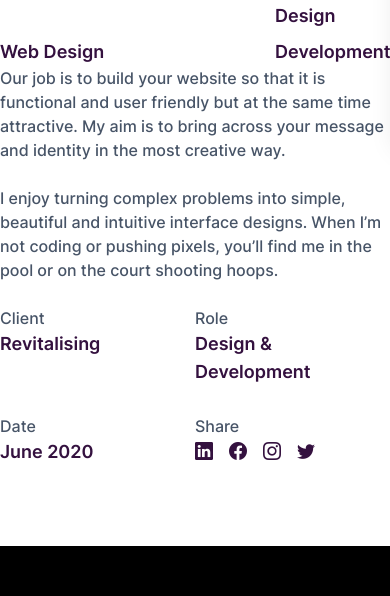
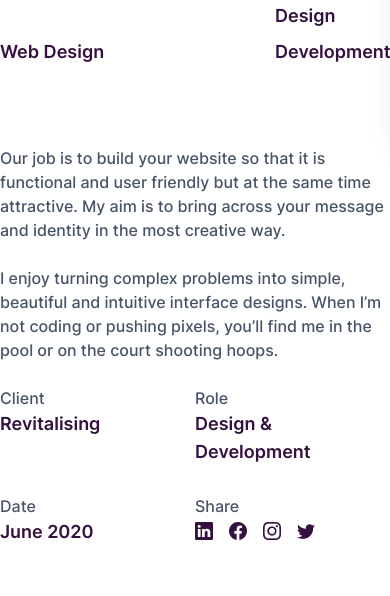
Before and after one commit to spdfalcon/portfolio, a React (Vite) app: page /work/1 in a window 390 px wide. Shown: the part 710-1306 px from the top of the page. Built offline with nearby package versions, Linux system fonts and the light colour scheme; no server answers.

Commit message:
responsiv

```diff
--- a/src/components/SingleWorkProjectBrief/SingleWorkProjectBrief.jsx
+++ b/src/components/SingleWorkProjectBrief/SingleWorkProjectBrief.jsx
@@ -4,7 +4,7 @@ import { Link } from "react-router-dom";
 export default function SingleWorkProjectBrief() {
   return (
     <>
-      <div className="container grid grid-cols-1 md:grid-cols-2 mt-24">
+      <div className="container grid grid-cols-1 lg:grid-cols-2 mt-24 gap-y-20 lg:gap-y-0">
         <div className="left">
             <div className="top">
                 <Link to={''} className="py-[10px] px-[14px] bg-[#f4f8ff] rounded-md text-sm ">Our Work</Link>
@@ -18,8 +18,8 @@ export default function SingleWorkProjectBrief() {
                 <h3 className="font-inter600 text-work-text">Development</h3>
             </div>
         </div>
-        <div className="flex justify-center">
-        <div className="right w-[487px] ">
+        <div className="lg:flex lg:justify-center">
+        <div className="right max-w-[487px] ">
             <div className="up text-work-text-gray">
             <p>Our job is to build your website so that it is functional and user friendly but at the same time attractive. My aim is to bring across your message and identity in the most creative way.</p>
             <p className="mt-6">I enjoy turning complex problems into simple, beautiful and intuitive interface designs. When I’m not coding or pushing pixels, you’ll find me in the pool or on the court shooting hoops.</p>
```
